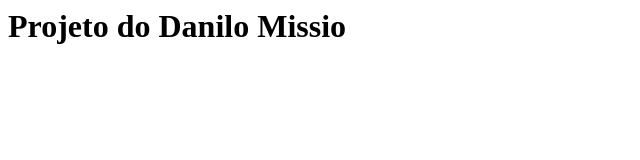
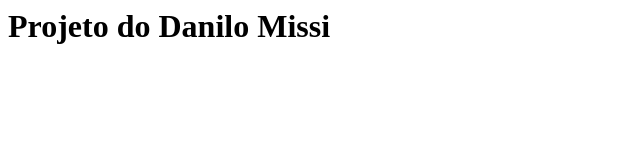
Before and after one commit to danilomissio/meu-site, a plain HTML site: page index.html in a window 1280 px wide. Shown: the full height of the page, 0-640 px from the left. Drawn offline with Linux system fonts and the light colour scheme.

Commit message:
Alteracao

```diff
--- a/index.html
+++ b/index.html
@@ -2,7 +2,7 @@
 	<head>
 	</head>
 	<body>
-		<h1>Projeto do Danilo Missio</h1>
+		<h1>Projeto do Danilo Missi</h1>
 	</body>
 
 </html>
```
